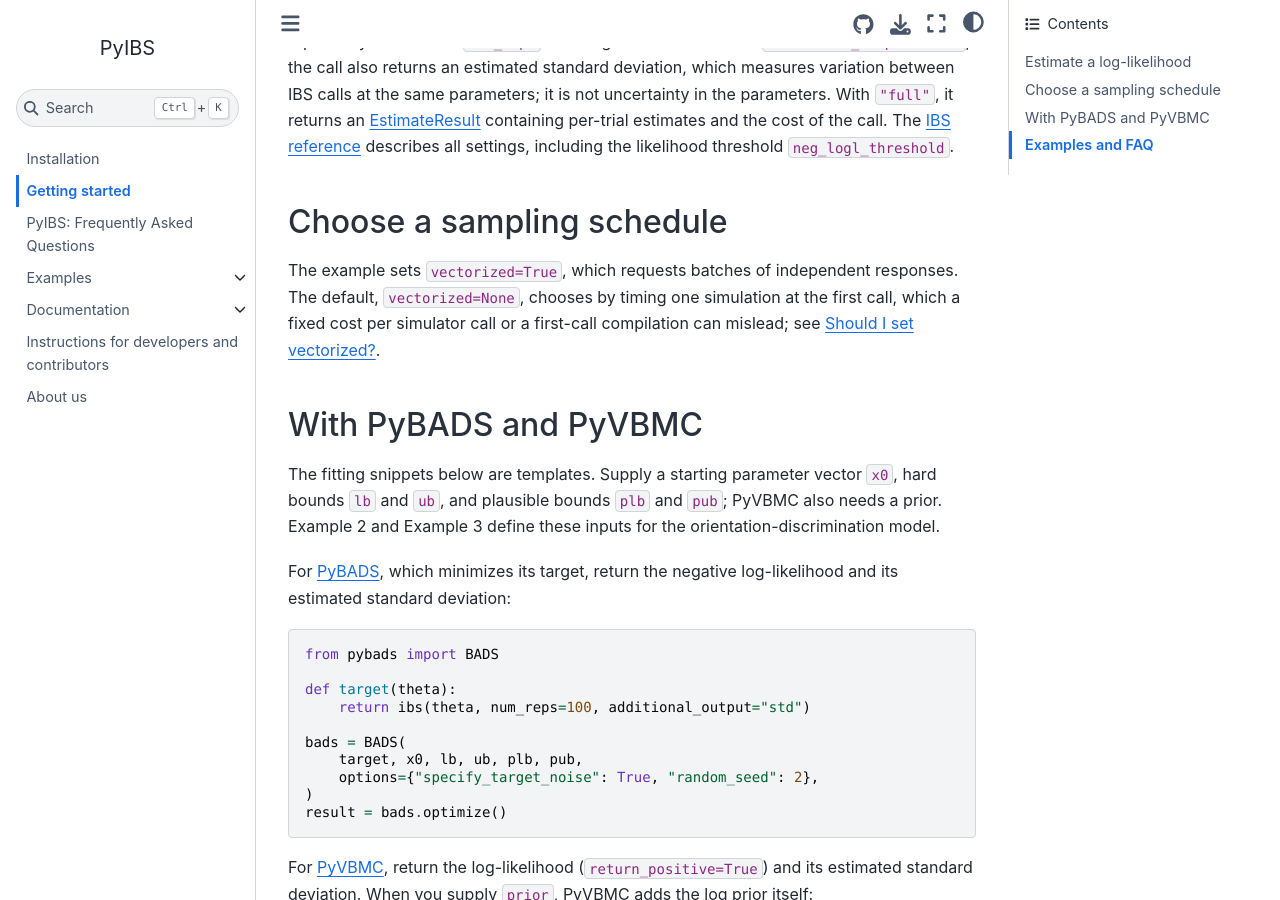
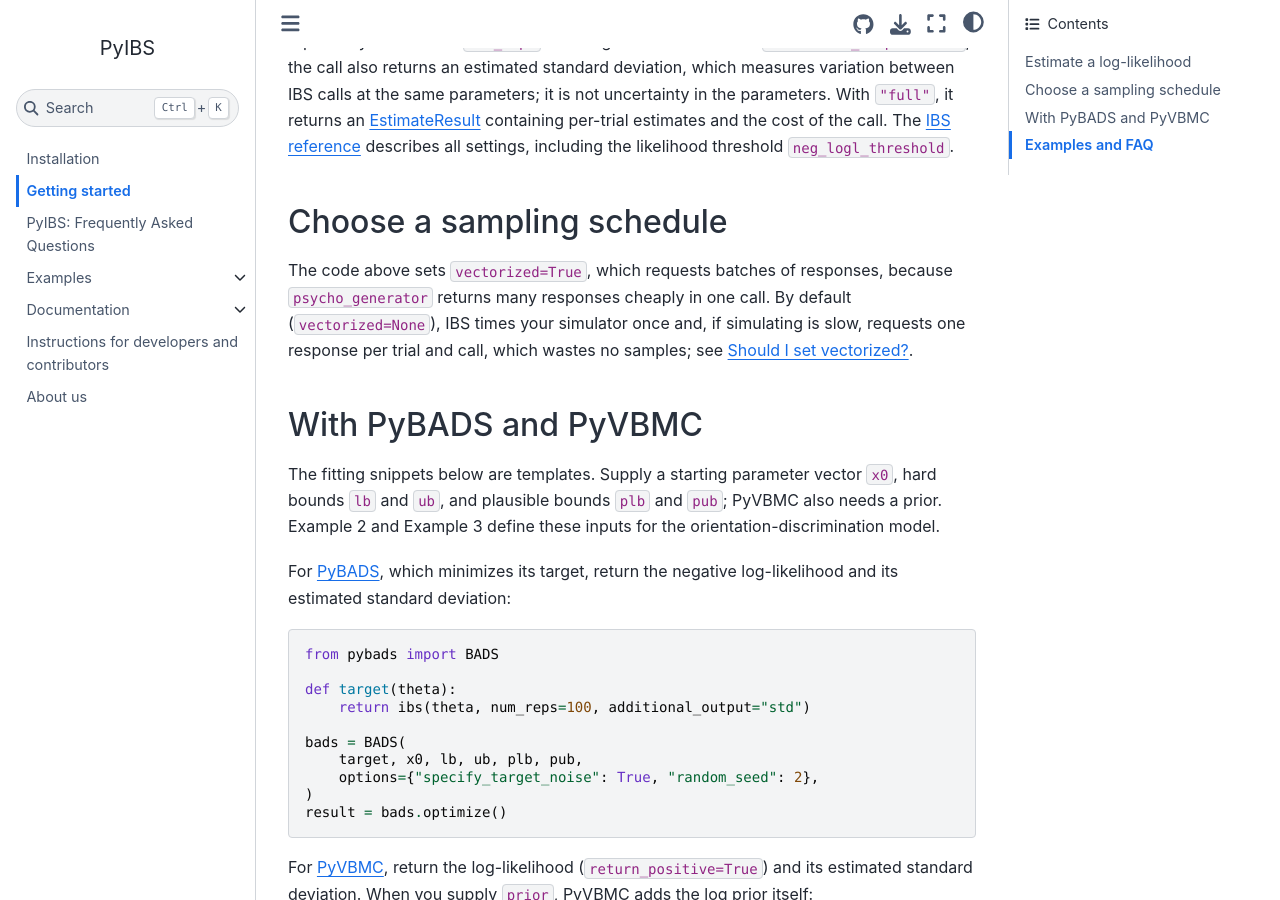
Before and after one commit to acerbilab/pyibs, a Sphinx documentation site: the page built from docsrc/source/quickstart.rst, in a window 1280 px wide and 900 px high, scrolled down 1152 px. Built offline with Sphinx 7.4.7 and the Sphinx Book theme 1.1.4, drawn with Linux system fonts in a browser that asks for light colours; pages that are not in the unit, such as notebooks, are missing from menus; comment, search, counter and statistics services are not loaded.

Commit message:
docs: the quick start says why its code sets vectorized=True
Its simulator returns many responses cheaply in one call; the default, vectorized=None, times the simulator once and, if simulating is slow, requests one response per trial and call, which wastes no samples. The paragraph no longer presents the default as a pitfall, and points to the FAQ as before.

Co-Authored-By: Claude Opus 5.5 <noreply@anthropic.com>

```diff
--- a/docsrc/source/quickstart.rst
+++ b/docsrc/source/quickstart.rst
@@ -66,10 +66,11 @@ likelihood threshold ``neg_logl_threshold``.
 Choose a sampling schedule
 ==========================
 
-The example sets ``vectorized=True``, which requests batches of independent
-responses. The default, ``vectorized=None``, chooses by timing one
-simulation at the first call, which a fixed cost per simulator call or a
-first-call compilation can mislead; see
+The code above sets ``vectorized=True``, which requests batches of
+responses, because ``psycho_generator`` returns many responses cheaply in
+one call. By default (``vectorized=None``), IBS times your simulator once
+and, if simulating is slow, requests one response per trial and call, which
+wastes no samples; see
 :ref:`Should I set vectorized? <faq-should-i-set-vectorized>`.
 
 With PyBADS and PyVBMC
```
Also changed, not shown: README.md (+1 -1 lines).
